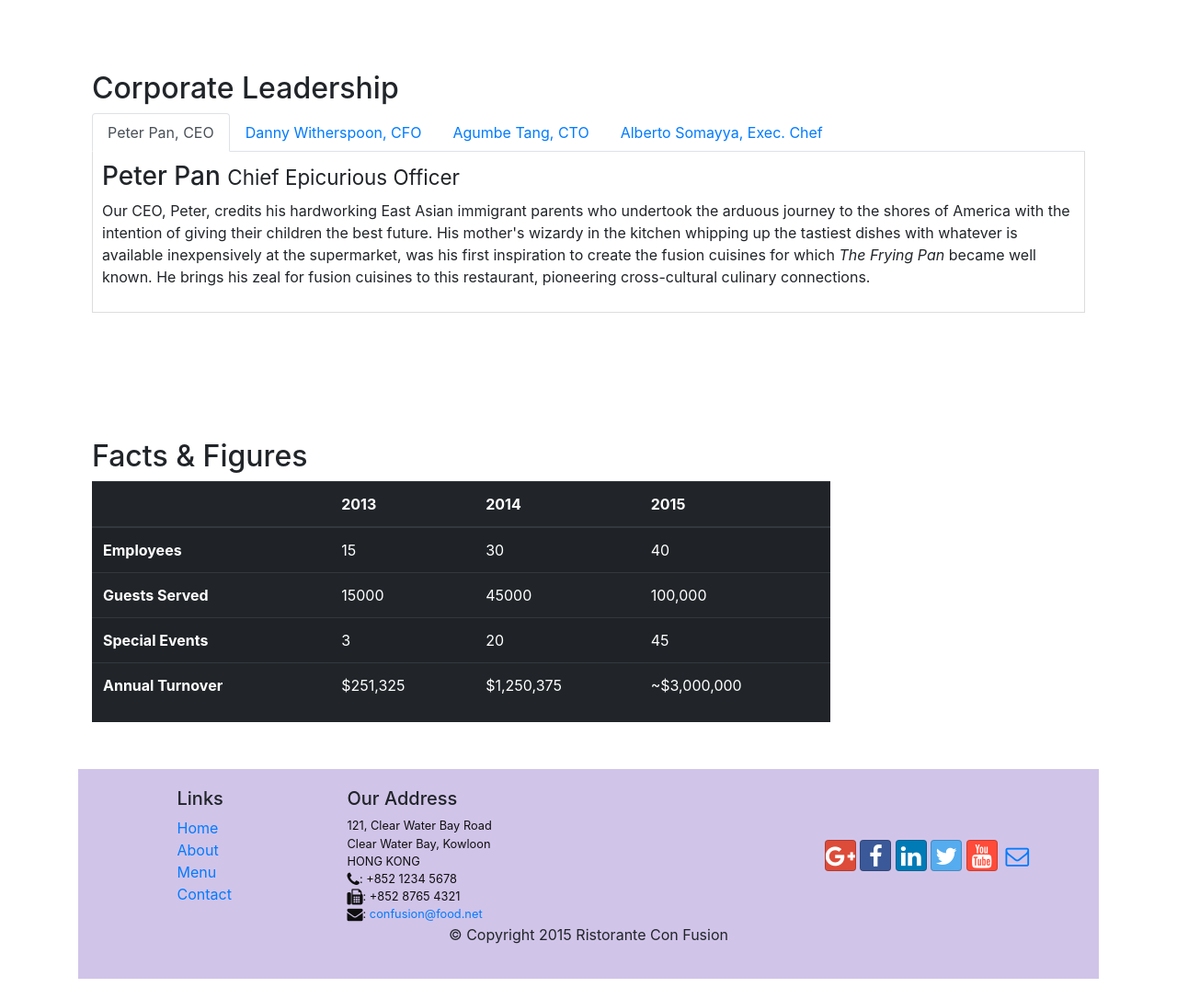
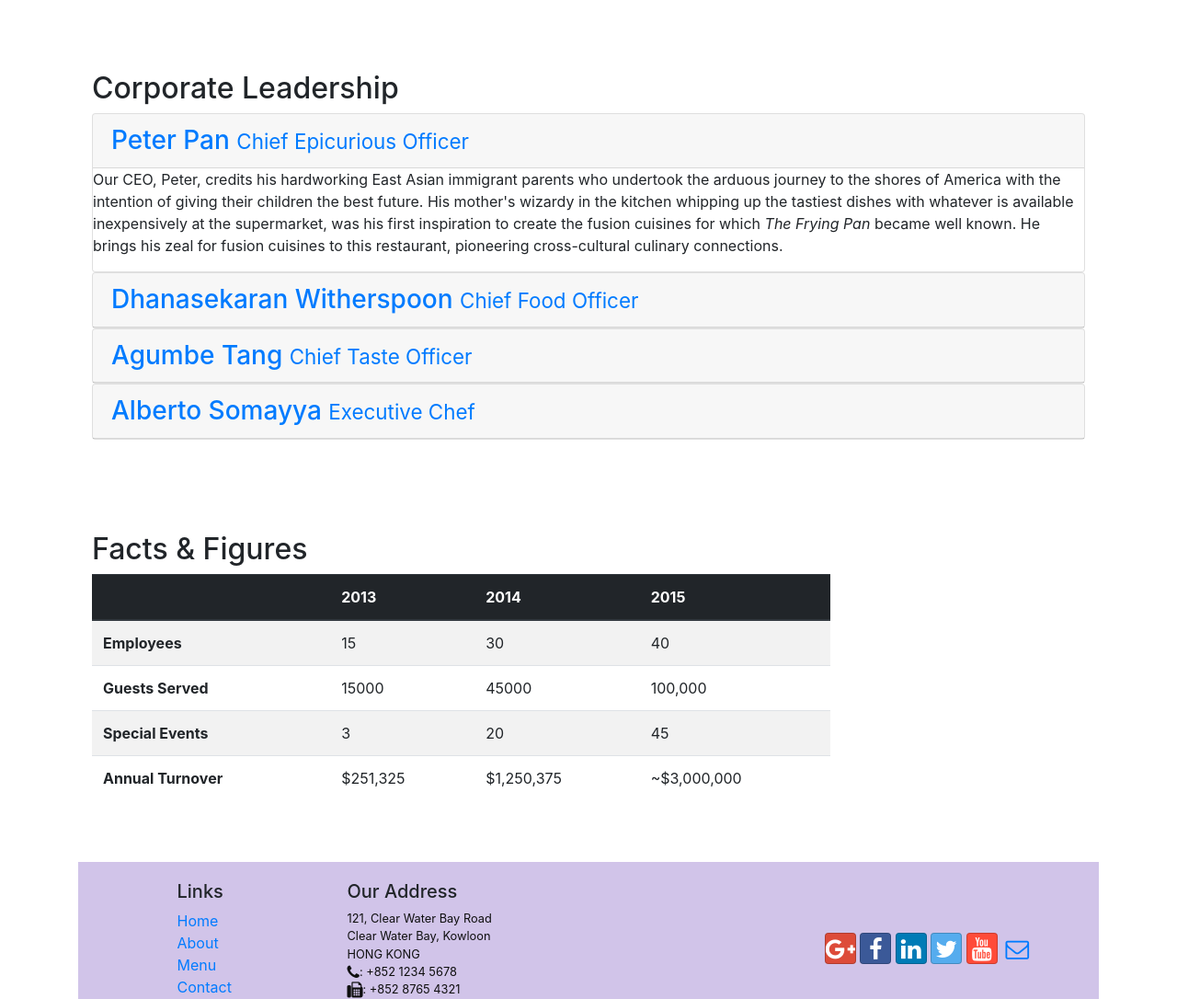
Before and after one commit to Kingpin007/Bootstrap-4-confusion, a website: page conFusion/aboutus.html in a window 1280 px wide. Shown: the part 880-1966 px from the top of the page at 92% size. Before the commit the page ends 1944 px from the top, so only its background shows below. Drawn offline with nearby package versions, Linux system fonts and the light colour scheme.

Commit message:
Accordian

```diff
--- a/conFusion/aboutus.html
+++ b/conFusion/aboutus.html
@@ -98,50 +98,72 @@
         <div class="row row-content">
             <div class="col-md-12">
                 <h2>Corporate Leadership</h2>
-                <ul class="nav nav-tabs">
-                    <li class="nav-item">
-                      <a class="nav-link active" href="#peter"
-                        role="tab" data-toggle="tab">Peter Pan, CEO</a>
-                    </li>
-                    <li class="nav-item">
-                      <a class="nav-link" href="#danny" role="tab"
-                        data-toggle="tab">Danny Witherspoon, CFO</a>
-                    </li>
-                    <li class="nav-item">
-                      <a class="nav-link" href="#agumbe"role="tab"
-                        data-toggle="tab">Agumbe Tang, CTO</a>
-                    </li>
-                    <li class="nav-item">
-                      <a class="nav-link" href="#alberto" role="tab"
-                        data-toggle="tab">Alberto Somayya, Exec. Chef</a>
-                    </li>
-                </ul>
-                <div class="tab-content">
-                    <div role="tabpanel" class="tab-pane fade show active" id="peter">
-                        <h3>Peter Pan <small>Chief Epicurious Officer</small></h3>
+                <div id="accordion" role="tablist">
+                    <div class="card">
+                        <div class="card-header" role="tab" id="peterhead">
+                            <h3 class="mb-0">
+                                <a data-toggle="collapse" data-parent="#accordion" href="#peter">
+                                Peter Pan <small>Chief Epicurious Officer</small>
+                                </a>
+                            </h3>
+                        </div>
+                        <div role="tabpanel" class="collapse show" id="peter">
+                            <div class="card-block">
                                 <p class="d-none d-md-block">Our CEO, Peter, credits his hardworking East Asian immigrant parents who undertook the arduous journey to the shores of America with the intention of giving their children the best future. His mother's wizardy in the kitchen whipping up the tastiest dishes with whatever is available inexpensively at the supermarket, was his first inspiration to create the fusion cuisines for which <em>The Frying Pan</em> became well known. He brings his zeal for fusion cuisines to this restaurant, pioneering cross-cultural culinary connections.</p>
                             </div>
-                    <div role="tabpanel" class="tab-pane fade" id="danny">
-                        <h3>Dhanasekaran Witherspoon <small>Chief Food Officer</small></h3>
+                        </div>
+                    </div>
+                    <div class="card">
+                        <div class="card-header" role="tab" id="dannyhead">
+                            <h3 class="mb-0">
+                                <a class="collapsed" data-toggle="collapse" data-parent="#accordion" href="#danny">
+                                Dhanasekaran Witherspoon <small>Chief Food Officer</small>
+                                </a>
+                            </h3>
+                        </div>
+                        <div role="tabpanel" class="collapse" id="danny">
+                            <div class="card-block">
                                 <p class="d-none d-md-block">Our CFO, Danny, as he is affectionately referred to by his colleagues, comes from a long established family tradition in farming and produce. His experiences growing up on a farm in the Australian outback gave him great appreciation for varieties of food sources. As he puts it in his own words, <em>Everything that runs, wins, and everything that stays, pays!</em></p>
                             </div>
-                    <div role="tabpanel" class="tab-pane fade" id="agumba">
-                        <h3>Agumbe Tang <small>Chief Taste Officer</small></h3>
+                        </div>
+                    </div>
+                    <div class="card">
+                        <div class="card-header" role="tab" id="agumbehead">
+                            <h3 class="mb-0">
+                                <a class="collapsed" data-toggle="collapse" data-parent="#accordion" href="#agumbe">
+                                Agumbe Tang <small>Chief Taste Officer</small>
+                                </a>
+                            </h3>
+                        </div>
+                        <div role="tabpanel" class="collapse" id="agumbe">
+                            <div class="card-block">
                             <p class="d-none d-md-block">Blessed with the most discerning gustatory sense, Agumbe, our CTO, personally ensures that every dish that we serve meets his exacting tastes. Our chefs dread the tongue lashing that ensues if their dish does not meet his exacting standards. He lives by his motto, <em>You click only if you survive my lick.</em></p>
                             </div>
-                    <div role="tabpanel" class="tab-pane fade" id="alberto">
-                        <h3>Alberto Somayya <small>Executive Chef</small></h3>
+                        </div>
+                    </div>
+                    <div class="card">
+                        <div class="card-header" role="tab" id="albertohead">
+                            <h3 class="mb-0">
+                                <a class="collapsed" data-toggle="collapse" data-parent="#accordion" href="#alberto">
+                                Alberto Somayya <small>Executive Chef</small>
+                                </a>
+                            </h3>
+                        </div>
+                        <div role="tabpanel" class="collapse" id="alberto">
+                            <div class="card-block">
                             <p class="d-none d-md-block">Award winning three-star Michelin chef with wide International experience having worked closely with whos-who in the culinary world, he specializes in creating mouthwatering Indo-Italian fusion experiences. He says, <em>Put together the cuisines from the two craziest cultures, and you get a winning hit! Amma Mia!</em></p>
+                            </div>
+                        </div>
                     </div>
                 </div>
             </div>
         </div>
         <div class="row row-content">
             <div class="col-12 col-md-9">
-            <h2>Facts &amp; Figures</h2>
-            <div class="table-responsive table-dark">
+            <h2 class="table-header">Facts &amp; Figures</h2>
+            <div class="table-responsive table-striped">
                     <table class="table table-striped">
-                    <thead class="thead-inverse">
+                    <thead class="thead-dark">
                         <tr>
                             <th>&nbsp;</th>
                             <th>2013</th>
```
Lines whose indentation alone changed are shown as unchanged.
